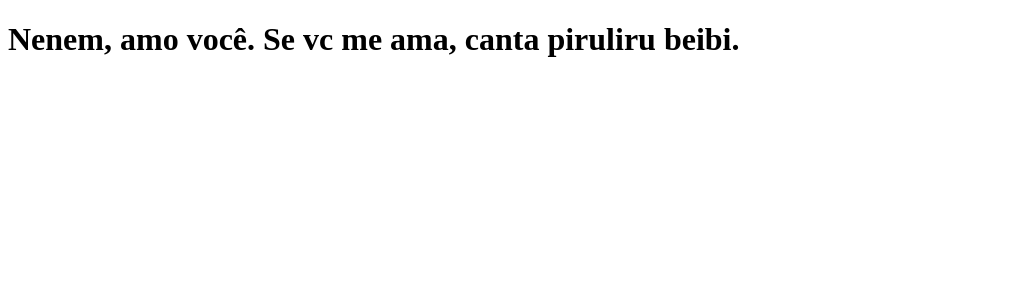
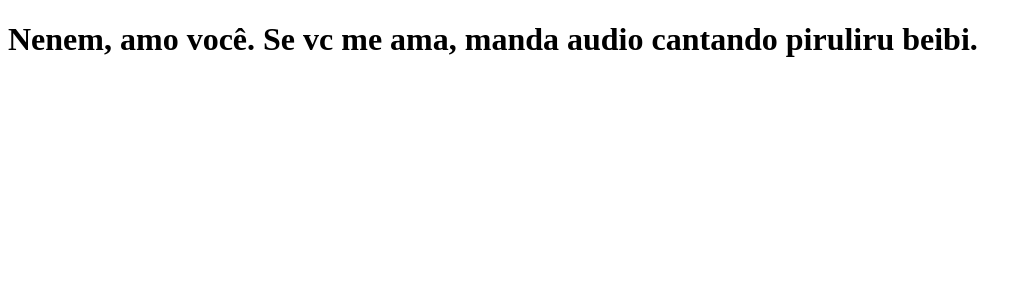
Before and after one commit to supermms/clone-tabnews, a Next.js app: page / in a window 1280 px wide. Shown: the top 300 px of the page, without its empty margins (0-1032 px from the left). Built offline with nearby package versions, Linux system fonts and the light colour scheme.

Commit message:
Alterada a frase inicial

```diff
--- a/pages/index.js
+++ b/pages/index.js
@@ -1,5 +1,5 @@
 function Home() {
-    return <h1> Nenem, amo você. Se vc me ama, canta piruliru beibi.</h1>
+    return <h1> Nenem, amo você. Se vc me ama, manda audio cantando piruliru beibi.</h1>
 }
 
 export default Home;
```
